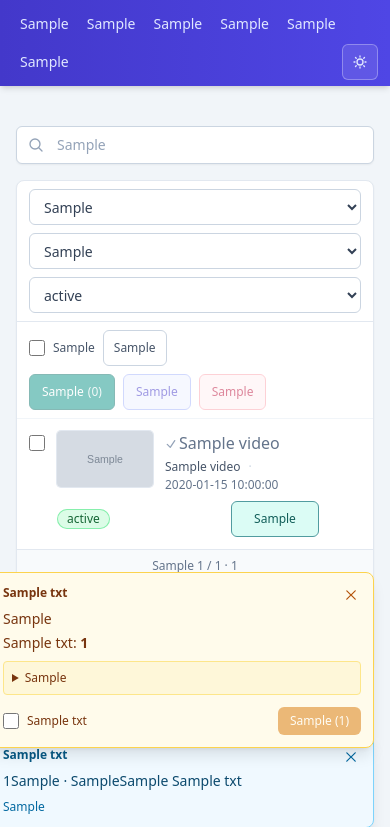
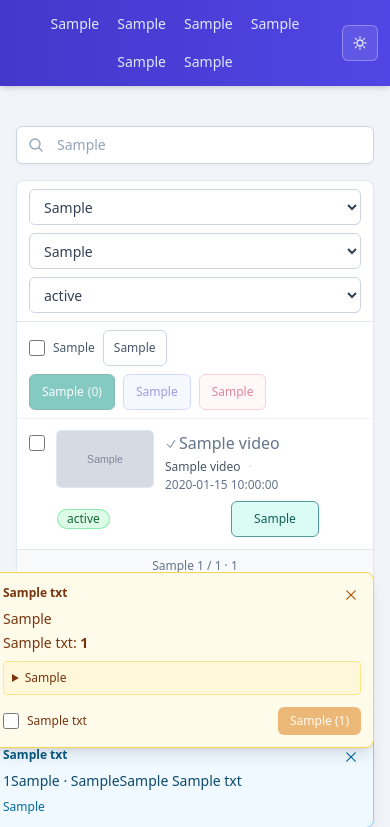
Before and after one commit to sh1n-k/BriefTube, a Python web app: template app/templates/index.html in a window 390 px wide. Shown: the top 827 px of the page. Run offline with Jinja, Linux system fonts and the light colour scheme; the template is opened without the code that fills it: most values are stand-ins (such as "Sample title", 1, 10 or a date in 2020); grey boxes marked "Sample" are stand-in pictures; some libraries are stand-ins or nearby versions.

Commit message:
fix: [UI] 모바일 상단 네비 탭 가운데 정렬
모바일에서 탭 링크를 중앙 정렬하고 테마 버튼은 우측에 고정한다. PC/Tablet은 기존 우측 정렬을 유지한다.

```diff
--- a/app/templates/base.html
+++ b/app/templates/base.html
@@ -148,7 +148,8 @@
         </svg>
         <span class="text-xl font-bold tracking-tight">{{ txt.brand }}</span>
       </a>
-      <nav class="flex min-w-0 flex-1 flex-wrap items-center gap-0.5 text-sm sm:justify-end sm:gap-1">
+      <div class="relative flex min-w-0 flex-1 items-center justify-center sm:justify-end">
+        <nav class="flex flex-wrap items-center justify-center gap-0.5 pr-10 text-sm sm:justify-end sm:gap-1 sm:pr-0">
           {% set path = request.url.path %}
           <a href="/"
              data-nav-transition
@@ -194,10 +195,11 @@
                      {% if path == '/retention' %}bg-white/20 text-white{% else %}text-indigo-100 hover:bg-white/10 hover:text-white{% endif %}">
             {{ txt.nav_retention }}
           </a>
+        </nav>
         <button
           type="button"
           data-theme-toggle
-          class="ml-auto inline-flex h-9 w-9 shrink-0 items-center justify-center rounded-md border border-white/30 bg-white/10 text-indigo-100 hover:bg-white/20 hover:text-white sm:ml-1"
+          class="absolute right-0 inline-flex h-9 w-9 shrink-0 items-center justify-center rounded-md border border-white/30 bg-white/10 text-indigo-100 hover:bg-white/20 hover:text-white sm:static sm:ml-1"
           aria-label="{{ txt.theme_toggle_label }}"
           title="{{ txt.theme_toggle_label }}"
         >
@@ -213,7 +215,7 @@
             {{ txt.theme_toggle_to_dark }}
           </span>
         </button>
-      </nav>
+      </div>
     </div>
   </header>
 
```
Lines whose indentation alone changed are shown as unchanged.
